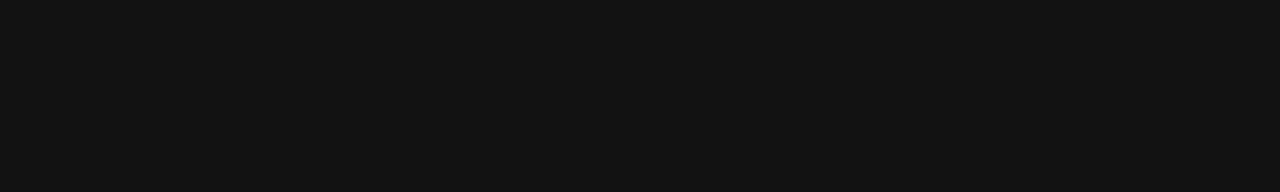
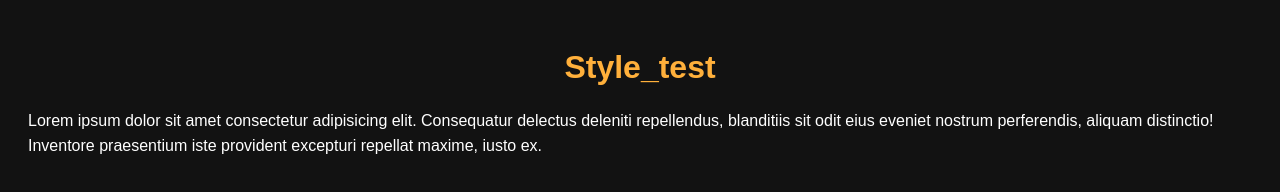
Before and after one commit to VelikohatkoAndrei/HW, a plain HTML site: page index.html in a window 1280 px wide. Drawn offline with Linux system fonts and the light colour scheme.

Commit message:
restore lorem for body and test style

```diff
--- a/index.html
+++ b/index.html
@@ -26,6 +26,7 @@
 </style>
 
 <body>
-
+    <h1>Style_test</h1>
+    <div>Lorem ipsum dolor sit amet consectetur adipisicing elit. Consequatur delectus deleniti repellendus, blanditiis sit odit eius eveniet nostrum perferendis, aliquam distinctio! Inventore praesentium iste provident excepturi repellat maxime, iusto ex.</div>
 </body>
 </html>
```
